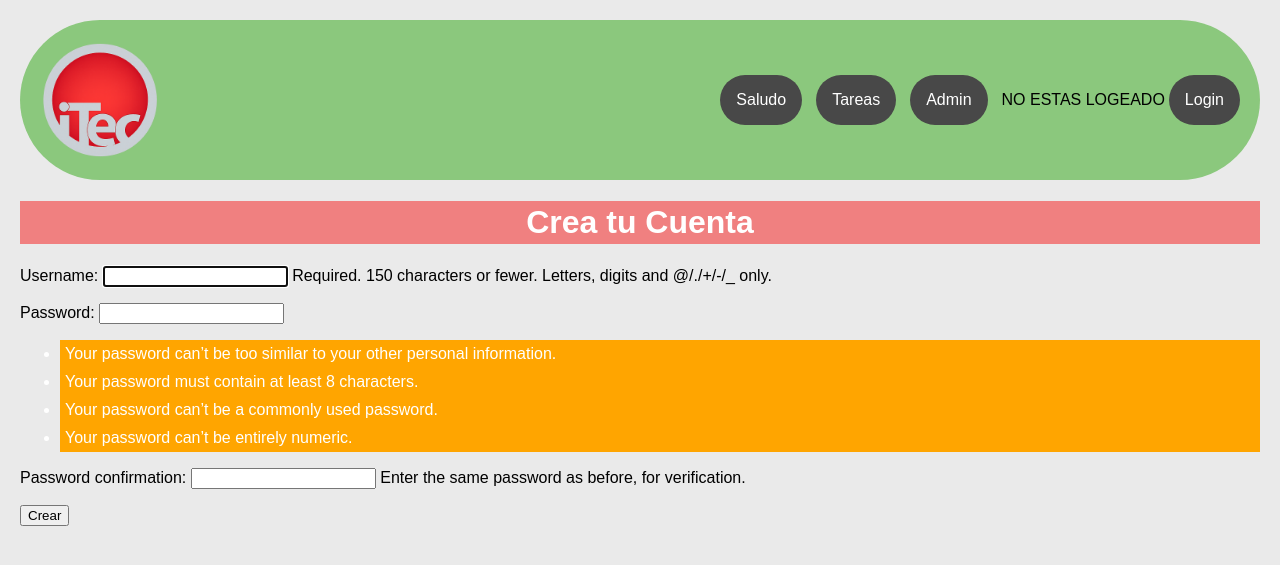
After one commit to Emancc/IngenieriaSoftware, a Django app: page /tareas/register/ in a window 1280 px wide. The commit adds this page. Shown: the top 565 px of the page. Run offline with Django 5.2, Linux system fonts and the light colour scheme.

Commit message:
manejo de usuarios

```diff
--- a/holamundo/templates/holamundo/base.html
+++ b/holamundo/templates/holamundo/base.html
@@ -14,9 +14,21 @@
         <img src="{% static 'holamundo/itec-logo.png'%}" alt="itec-logo">
         <div>
             <a href="{%url 'saludo'%}">Saludo</a>
-            <a href="{% url 'despedida' %}">Despedida</a>
             <a href="{%url 'tareas' %}">Tareas</a>
             <a href="{%url 'admin:index' %}">Admin</a>
+
+
+
+            {% if user.is_authenticated %}
+            <form action="{%url 'logout' %}" method="post">
+                {%csrf_token%}
+                <p>Bienvenido {{user.username}} </p>
+                <button type="submit">Cerrar sesion</button>
+            </form>
+            {%else%}
+            <p>NO ESTAS LOGEADO</p>
+            <a href="{%url 'login' %}">Login</a>
+            {%endif%}
         </div>
     </nav>
     {% block body %}
--- a/holamundo/templates/holamundo/index.html
+++ b/holamundo/templates/holamundo/index.html
@@ -1,7 +1,7 @@
 {% extends 'holamundo/base.html' %}
 
 {% block body %}
-    <h1>ESTA ES LA PAGINA DE SALUDO HOLA <span>{{nombre}}</span></h1>
+<h1>Hola!!! <span>{{user.username}}</span>😁</h1>
 <h2>Estas son todas las tareas:</h2>
 <ul>
     {% for tarea in tareas %}
--- a/practicaMarzo/settings.py
+++ b/practicaMarzo/settings.py
@@ -59,7 +59,7 @@ ROOT_URLCONF = "practicaMarzo.urls"
 TEMPLATES = [
     {
         "BACKEND": "django.template.backends.django.DjangoTemplates",
-        "DIRS": [],
+        "DIRS": [BASE_DIR / "templates"],
         "APP_DIRS": True,
         "OPTIONS": {
             "context_processors": [
@@ -70,6 +70,9 @@ TEMPLATES = [
         },
     },
 ]
+
+LOGIN_REDIRECT_URL = "saludo"
+LOGOUT_REDIRECT_URL = "saludo"
 
 WSGI_APPLICATION = "practicaMarzo.wsgi.application"
 
--- a/practicaMarzo/urls.py
+++ b/practicaMarzo/urls.py
@@ -8,6 +8,7 @@ urlpatterns = [
     path("", include("holamundo.urls")),
     path("tareas/", include("todolist.urls")),
     path("__reload__/", include("django_browser_reload.urls")),
+    path("accounts/", include("django.contrib.auth.urls")),
 ]
 
 
--- /dev/null
+++ b/templates/registration/register.html
@@ -0,0 +1,11 @@
+{% extends 'holamundo/base.html' %}
+<!-- url/tareas-->
+{% block body %}
+<h1>Crea tu Cuenta</h1>
+<form method="post">
+    {%csrf_token%}
+    {{ form.as_p }}
+
+    <button type="submit">Crear</button>
+</form>
+{% endblock %}
--- a/todolist/urls.py
+++ b/todolist/urls.py
@@ -6,4 +6,5 @@ urlpatterns = [
     path("nueva/", views.crear_tarea, name="crear_tarea"),
     path("editar/<int:id>/", views.editar_tarea, name="editar_tarea"),
     path("eliminar/<int:id>/", views.eliminar_tarea, name="eliminar_tarea"),
+    path("register/", views.registrarse, name="register"),
 ]
--- a/todolist/views.py
+++ b/todolist/views.py
@@ -1,10 +1,26 @@
 from django.shortcuts import render, redirect, get_object_or_404
-from datetime import date
+from django.contrib.auth.decorators import login_required
+from django.contrib.auth import login
+from django.contrib.auth.forms import UserCreationForm
 from .models import Tarea
 from .forms import TareaForm
 
 
+# creacion de registros
+def registrarse(request):
+    if request.method == "POST":
+        form = UserCreationForm(request.POST)
+        if form.is_valid():
+            usuario = form.save()
+            login(request, usuario)
+            return redirect("tareas")
+    else:
+        form = UserCreationForm()
+    return render(request, "registration/register.html", {"form": form})
+
+
 # Create your views here.
+@login_required
 def tareas(request):
 
     tareas = Tarea.objects.filter(activo=True)
@@ -12,6 +28,7 @@ def tareas(request):
     return render(request, "todolist/index.html", {"tareas": tareas})
 
 
+@login_required
 def crear_tarea(request):
     if request.method == "POST":
         # logica de agregar a la base de datos
@@ -26,6 +43,7 @@ def crear_tarea(request):
 
 # Parametro Ruta: url.com/tarea/5
 # Query Param: url.com/tarea?clave=valor&clave_dos=valor&clave_tres=valor
+@login_required
 def editar_tarea(request, id):
 
     tarea = get_object_or_404(Tarea, id=id)
@@ -41,6 +59,7 @@ def editar_tarea(request, id):
     return render(request, "todolist/editar_tarea.html", {"form": form})
 
 
+@login_required
 def eliminar_tarea(request, id):
     tarea = get_object_or_404(Tarea, id=id)
 
```
Also changed, not shown: templates/registration/login.html (added, +12 -0 lines), db.sqlite3. Lines whose indentation alone changed are shown as unchanged.
